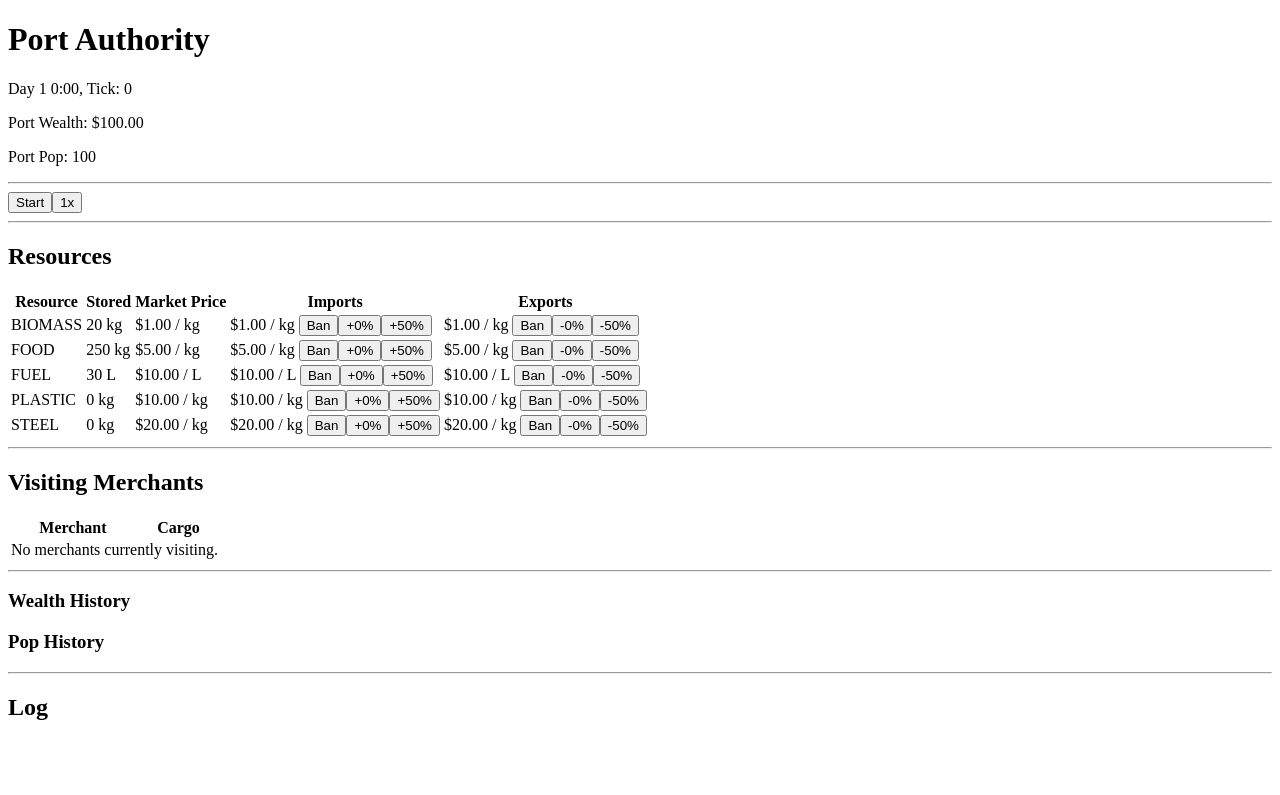
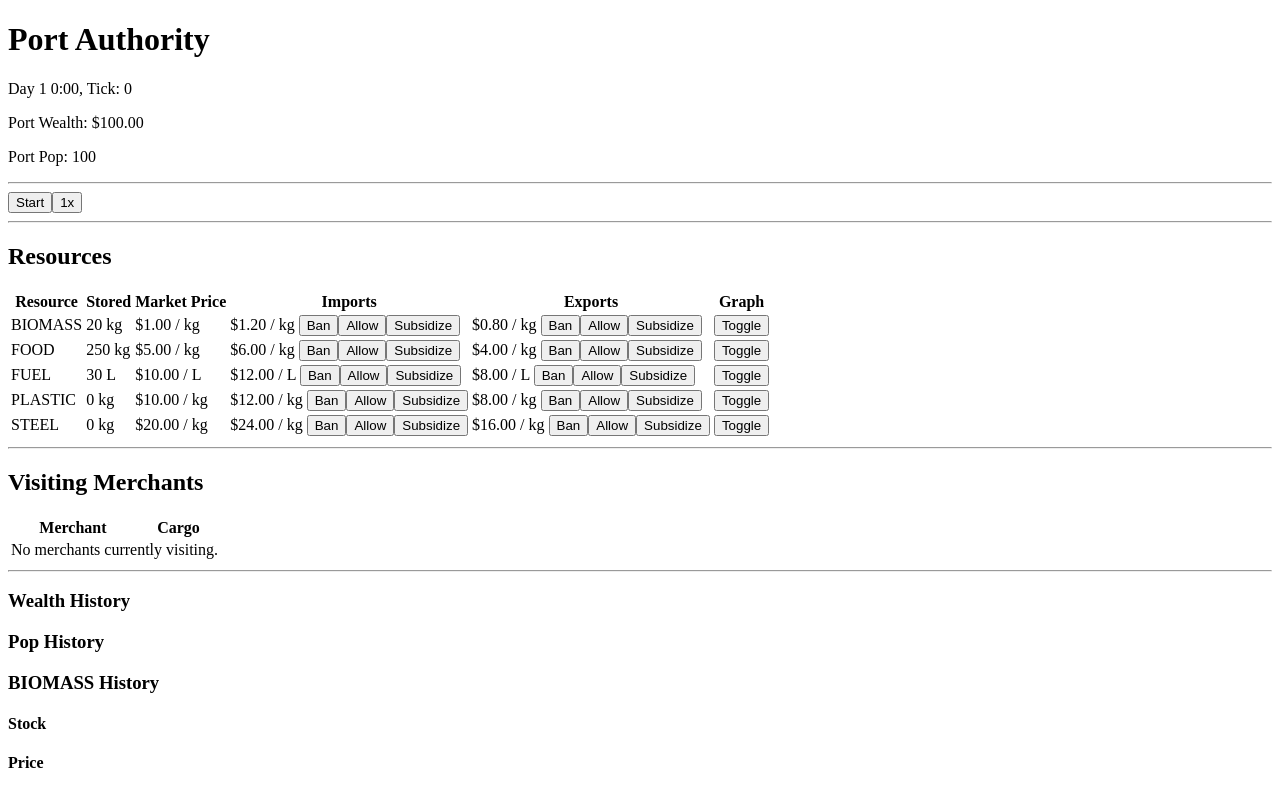
Before and after one commit to beekley/port-authority, a Vue app: page / in a window 1280 px wide. Shown: the top 795 px of the page. Built offline with nearby package versions, Linux system fonts and the light colour scheme.

Commit message:
Fix trade and graph resources

```diff
--- a/src/game.ts
+++ b/src/game.ts
@@ -16,8 +16,8 @@ import {
 import { getSeededWeightedRandom } from "./util";
 import { DebugLogger, EventLogger } from "./logging";
 
-const MERCHANT_TICK_INTERVAL = 24;
-const MERCHANT_TICK_DURATION = 1;
+const MERCHANT_TICK_INTERVAL = 5;
+const MERCHANT_TICK_DURATION = 3;
 
 // TODOs:
 // - player can set tarrifs / subsidies
@@ -31,6 +31,7 @@ export class Game {
     sinceTick: number;
     merchant: Merchant;
   }[] = [];
+  private lastTickWithMerchant = 0;
 
   public tickCount = 0;
   private readonly seed: number;
@@ -114,17 +115,10 @@ export class Game {
   }
 
   private updateMerchants() {
-    // Get the most recent tick that had a new merchant
-    let lastTickWithMerchant = 0;
-    for (const { sinceTick } of this.visitingMerchants) {
-      if (sinceTick > lastTickWithMerchant) {
-        lastTickWithMerchant = sinceTick;
-      }
-    }
-
     // If it's time for a new merchant, add one
     // TODO: Check that there isn't a duplicate merchant, if we ever make them unique.
-    if (this.tickCount - lastTickWithMerchant > MERCHANT_TICK_INTERVAL) {
+    if (this.tickCount - this.lastTickWithMerchant > MERCHANT_TICK_INTERVAL) {
+      this.lastTickWithMerchant = this.tickCount;
       const weights = merchantDefs.map((def) => {
         let weight = 10; // Base weight
 
--- a/src/market.ts
+++ b/src/market.ts
@@ -8,6 +8,8 @@ import {
   Transaction,
 } from "./types";
 import { DebugLogger } from "./logging";
+
+const DEFAULT_TRADE_MARGIN = 0.2;
 
 export class GlobalMarket {
   resourceMarkets: Map<ResourceID, ResourceMarket> = new Map();
@@ -62,11 +64,17 @@ export class ResourceMarket {
   }
 
   public importPrice(): Price {
-    return this.price * (1 + (this.tradePolicy.importPriceModifier || 0));
+    return (
+      this.price *
+      (1 + DEFAULT_TRADE_MARGIN + (this.tradePolicy.importPriceModifier || 0))
+    );
   }
 
   public exportPrice(): Price {
-    return this.price * (1 + (this.tradePolicy.exportPriceModifier || 0));
+    return (
+      this.price *
+      (1 - DEFAULT_TRADE_MARGIN + (this.tradePolicy.exportPriceModifier || 0))
+    );
   }
 
   // Sell to the market (Market is BUYING from a seller)
--- a/src/merchant.ts
+++ b/src/merchant.ts
@@ -81,7 +81,7 @@ export class Merchant {
       this.wealth += transaction.totalPrice;
       this.cargo.set(resourceId, cargoQuantity - transaction.quantity);
 
-      const log = `Merchant sold ${
+      const log = `${this.name} sold ${
         transaction.quantity
       } ${resourceId} for ${transaction.totalPrice.toFixed(2)}`;
       this.debug.log(log);
@@ -128,7 +128,7 @@ export class Merchant {
       this.wealth -= transaction.totalPrice;
       const currentCargo = this.cargo.get(resourceId) || 0;
       this.cargo.set(resourceId, currentCargo + transaction.quantity);
-      const log = `Merchant bought ${
+      const log = `${this.name} bought ${
         transaction.quantity
       } ${resourceId} for ${transaction.totalPrice.toFixed(2)}`;
       this.debug.log(log);
--- a/src/web/ResourceRow.vue
+++ b/src/web/ResourceRow.vue
@@ -6,14 +6,18 @@
     <td>
       ${{ market.importPrice().toFixed(2) }} / {{ unit }}
       <button @click="setPolicy('BANNED', 'import')">Ban</button>
-      <button @click="setPolicy('NEUTRAL', 'import')">+0%</button>
-      <button @click="setPolicy('SUBSIDY', 'import')">+50%</button>
+      <button @click="setPolicy('NEUTRAL', 'import')">Allow</button>
+      <button @click="setPolicy('SUBSIDY', 'import')">Subsidize</button>
     </td>
     <td>
       ${{ market.exportPrice().toFixed(2) }} / {{ unit }}
       <button @click="setPolicy('BANNED', 'export')">Ban</button>
-      <button @click="setPolicy('NEUTRAL', 'export')">-0%</button>
-      <button @click="setPolicy('SUBSIDY', 'export')">-50%</button>
+      <button @click="setPolicy('NEUTRAL', 'export')">Allow</button>
+      <button @click="setPolicy('SUBSIDY', 'export')">Subsidize</button>
+    </td>
+    <td>
+      <!-- TODO: make this toggle the graph -->
+      <button @click="$emit('toggleGraph', market.resourceId)">Toggle</button>
     </td>
   </tr>
 </template>
--- a/src/web/app.vue
+++ b/src/web/app.vue
@@ -32,6 +32,7 @@
           <th>Market Price</th>
           <th>Imports</th>
           <th>Exports</th>
+          <th>Graph</th>
         </tr>
       </thead>
       <tbody>
@@ -77,6 +78,40 @@
       ]"
     />
 
+    <div v-for="[resourceId, market] in game.station.market.resourceMarkets">
+      <h3>{{ resourceId.toUpperCase() }} History</h3>
+      <h4>Stock</h4>
+      <Chart
+        :series="[
+          resourceHistory.map((p) => {
+            const h = p.get(resourceId);
+            if (!h) return 0;
+            return h.stock;
+          }),
+        ]"
+      />
+      <h4>Price</h4>
+      <Chart
+        :series="[
+          resourceHistory.map((p) => {
+            const h = p.get(resourceId);
+            if (!h) return 0;
+            return h.price;
+          }),
+          resourceHistory.map((p) => {
+            const h = p.get(resourceId);
+            if (!h) return 0;
+            return h.importPrice;
+          }),
+          resourceHistory.map((p) => {
+            const h = p.get(resourceId);
+            if (!h) return 0;
+            return h.exportPrice;
+          }),
+        ]"
+      />
+    </div>
+
     <hr />
 
     <h2>Log</h2>
@@ -92,12 +127,19 @@
 import { computed, ref, watch } from "vue";
 import { Game } from "../game";
 import { getSeed } from "../util";
-import { GameLogEvent, ResourceID } from "../types";
+import { GameLogEvent, Price, Quantity, ResourceID } from "../types";
 import MerchantRow from "./MerchantRow.vue";
 import { Merchant } from "../merchant";
 import ResourceRow from "./ResourceRow.vue";
 import { ResourceMarket } from "../market";
 import Chart from "./Chart.vue";
+
+interface ResourceHistoryPoint {
+  stock: Quantity;
+  price: Price;
+  importPrice: Price;
+  exportPrice: Price;
+}
 
 interface HistoryPoint {
   wealth: number;
@@ -109,6 +151,7 @@ const MAX_GAME_FPS = 8;
 const game = ref(new Game(getSeed()));
 const logs = ref<GameLogEvent[]>([]);
 const history = ref<HistoryPoint[]>([]);
+const resourceHistory = ref<Map<ResourceID, ResourceHistoryPoint>[]>([]);
 
 let gameSpeed = ref<"0.5" | "1" | "2" | "4" | "8">("1");
 let paused = ref(true);
@@ -168,6 +211,18 @@ function startGame() {
 
 function tick() {
   // TODO: purge old history points.
+
+  const resourceHistoryPoint = new Map<ResourceID, ResourceHistoryPoint>();
+  for (let [resourceId, market] of game.value.station.market.resourceMarkets) {
+    resourceHistoryPoint.set(resourceId, {
+      stock: market.stock,
+      price: market.price,
+      importPrice: market.importPrice(),
+      exportPrice: market.exportPrice(),
+    });
+  }
+  resourceHistory.value.push(resourceHistoryPoint);
+
   history.value.push({
     wealth: game.value.station.market.wealth,
     population: game.value.station.population,
```
Also changed, not shown: 1 other file (tests, documents, lock files or other folders).
